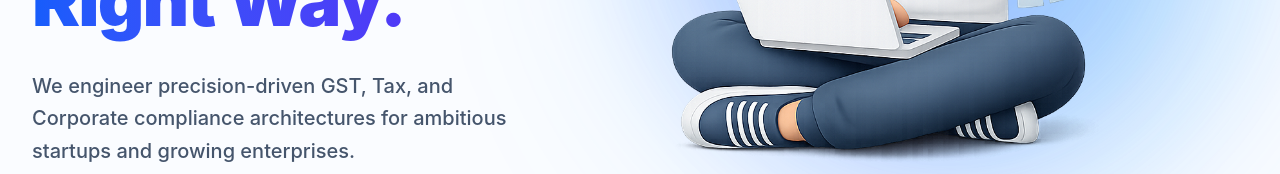
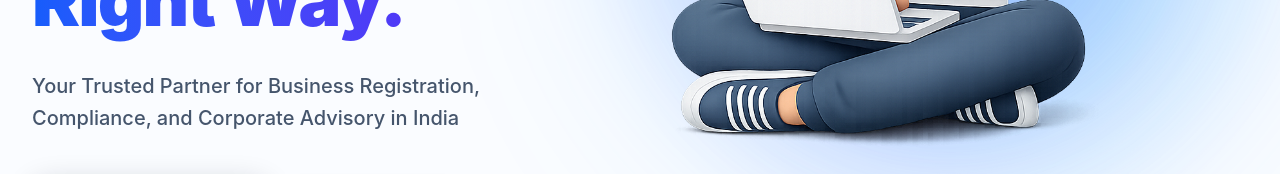
Before and after one commit to ComplyWithCA/ComplyWithCA-Website, a React (Vite) app in the folder Frontend/: page / in a window 1280 px wide. Shown: the part 585-759 px from the top of the page. Built offline with nearby package versions, Linux system fonts and the light colour scheme.

Commit message:
removed ca line and updated professionals

```diff
--- a/Frontend/src/pages/Home.jsx
+++ b/Frontend/src/pages/Home.jsx
@@ -125,7 +125,7 @@ export default function Home() {
             variants={staggerContainer}
           >
             <motion.div variants={fadeInUp} className="inline-flex items-center gap-2 px-4 py-2 rounded-full bg-white/60 backdrop-blur-md border border-slate-200/50 shadow-sm text-sm font-bold text-slate-700 mb-8 mt-8 lg:mt-0">
-              <Sparkles className="w-4 h-4 text-blue-500" /> Premium CA Advisory in Delhi
+              <Sparkles className="w-4 h-4 text-blue-500" /> Premium Professionals in Delhi
             </motion.div>
 
             <motion.h1 variants={fadeInUp} className="text-5xl sm:text-6xl xl:text-7xl font-black text-slate-900 leading-[1.05] mb-8 tracking-tight">
@@ -136,7 +136,7 @@ export default function Home() {
             </motion.h1>
 
             <motion.p variants={fadeInUp} className="text-lg xl:text-xl text-slate-600 mb-10 max-w-lg leading-relaxed font-medium">
-              We engineer precision-driven GST, Tax, and Corporate compliance architectures for ambitious startups and growing enterprises.
+Your Trusted Partner for Business Registration, Compliance, and Corporate Advisory in India
             </motion.p>
 
            <motion.div variants={fadeInUp} className="flex flex-wrap items-center gap-4">
```
